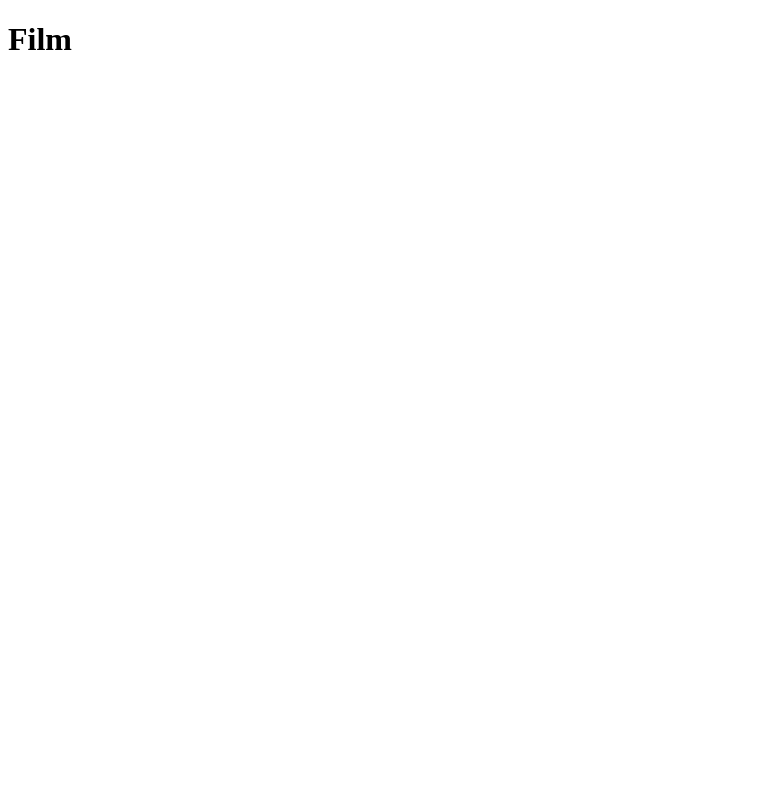
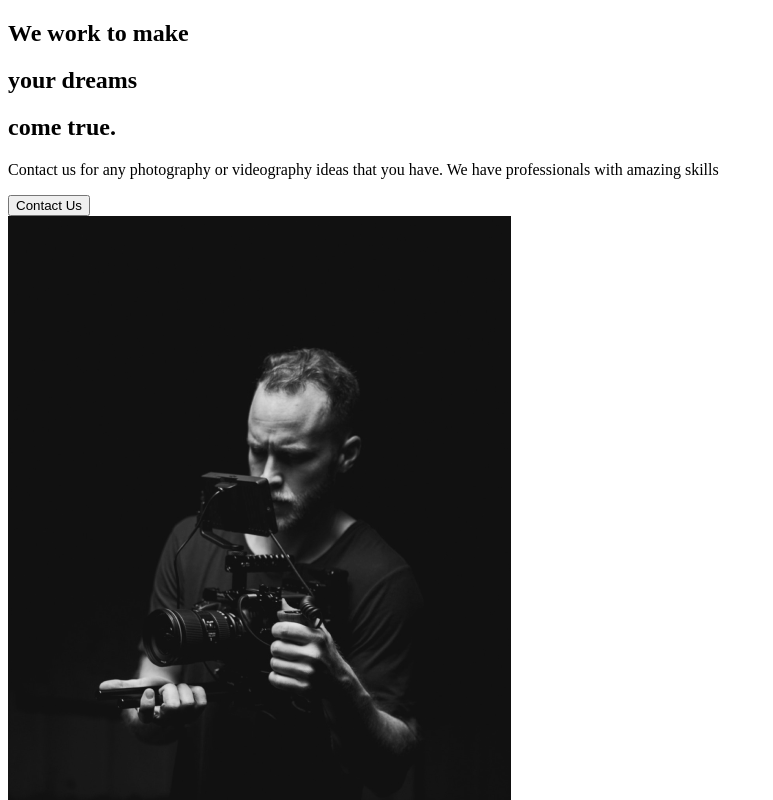
Before and after one commit to AidanShimmon/react-capture, a React (Create React App) app: page / in a window 1280 px wide. Shown: the top 800 px of the page, without its empty margins (0-773 px from the left). Built offline with nearby package versions, Linux system fonts and the light colour scheme.

Commit message:
about us section

```diff
--- /dev/null
+++ b/src/ pages/AboutUs.js
@@ -0,0 +1,11 @@
+import AboutSection from "../components/AboutSection";
+
+const AboutUs = () => {
+  return (
+    <div>
+      <AboutSection />
+    </div>
+  );
+};
+
+export default AboutUs;
--- a/src/App.js
+++ b/src/App.js
@@ -1,7 +1,9 @@
+import AboutUs from "./ pages/AboutUs";
+
 function App() {
   return (
     <div className="App">
-      <h1>Film</h1>
+      <AboutUs />
     </div>
   );
 }
--- /dev/null
+++ b/src/components/AboutSection.js
@@ -0,0 +1,33 @@
+import home1 from "../img/home1.png";
+
+const AboutSection = () => {
+  return (
+    <div>
+      <div className="description">
+        <div className="title">
+          <div className="hide">
+            <h2>We work to make</h2>
+          </div>
+          <div className="hide">
+            <h2>
+              your <span>dreams</span>
+            </h2>
+          </div>
+          <div className="hide">
+            <h2>come true.</h2>
+          </div>
+        </div>
+        <p>
+          Contact us for any photography or videography ideas that you have. We
+          have professionals with amazing skills
+        </p>
+        <button>Contact Us</button>
+      </div>
+      <div className="image">
+        <img src={home1} alt="guy with a camera" />
+      </div>
+    </div>
+  );
+};
+
+export default AboutSection;
```
Also changed, not shown: 1 other file (tests, documents, lock files or other folders).
